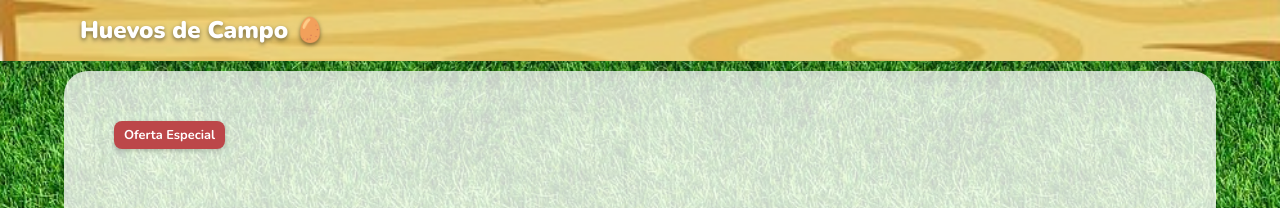
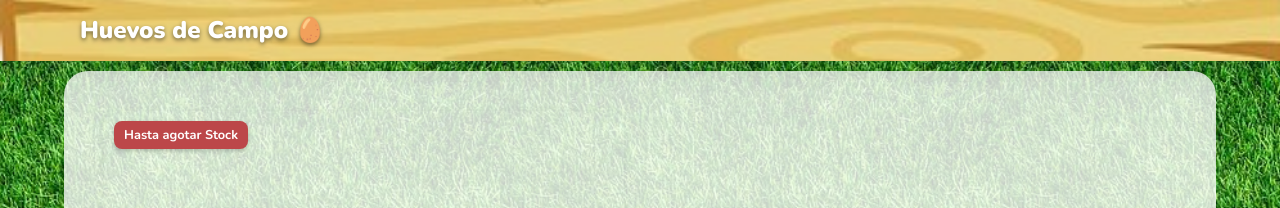
Before and after one commit to PabloRoulet8/Emprendimiento-venta-de-huevos, a plain HTML site: page index.html in a window 1280 px wide. Shown: the top 208 px of the page. Drawn offline with nearby package versions, Linux system fonts and the light colour scheme.

Commit message:
Update index.html
Cambie Oferta especial por Hasta agotar stock

```diff
--- a/index.html
+++ b/index.html
@@ -24,7 +24,7 @@
 
                 <div class="hero-image">
                     <img src="assets/img/maple.png" alt="Maple de Huevos">
-                    <span class="badge-hero">Oferta Especial</span>
+                    <span class="badge-hero">Hasta agotar Stock</span>
                 </div>
 
                 <div class="hero-info">
```
